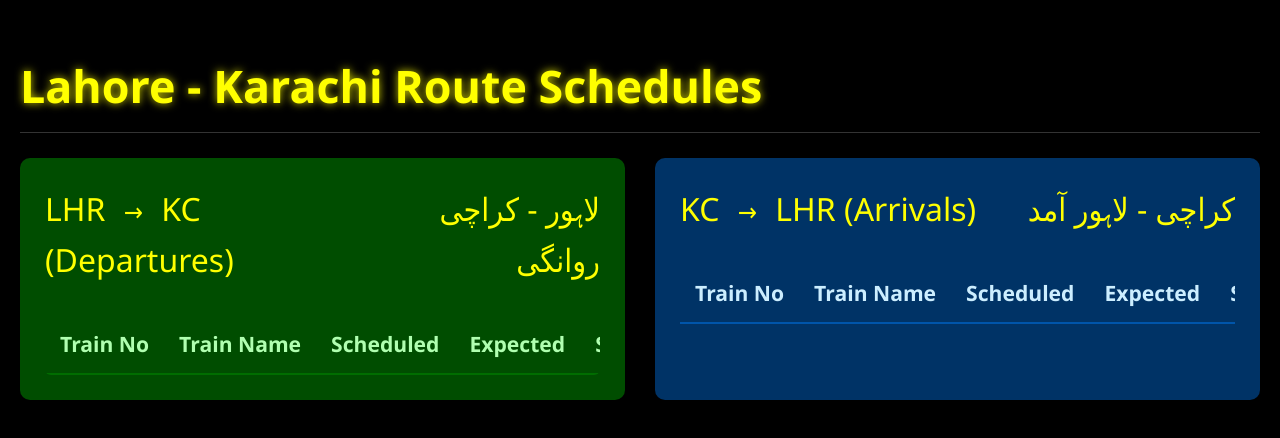
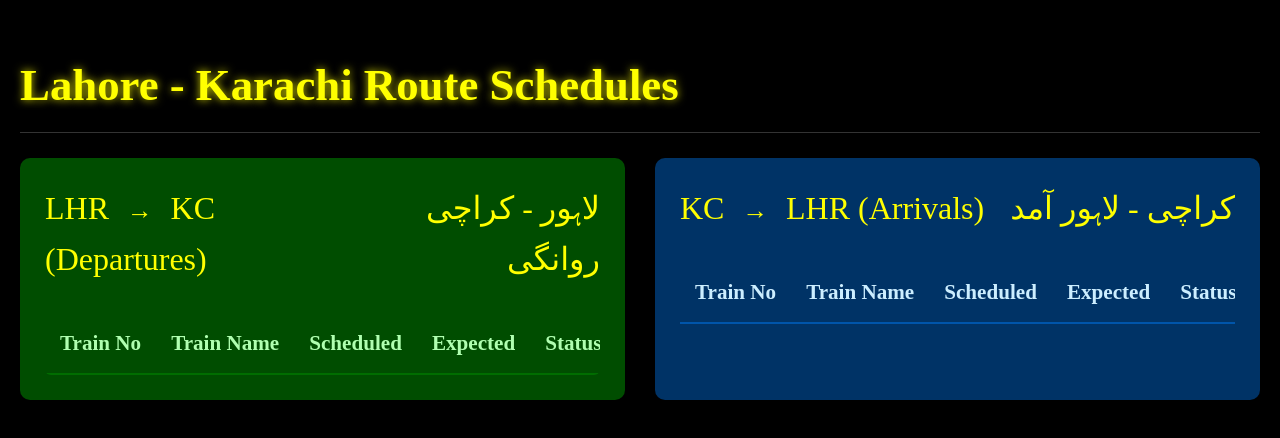
Before and after one commit to Faizan404/PrRailGov, a plain HTML site: page display_lhr_kc.html in a window 1280 px wide. Drawn offline with Linux system fonts and the light colour scheme; a script that the page names is missing.

Commit message:
Update display_style.css

```diff
--- a/display_style.css
+++ b/display_style.css
@@ -2,7 +2,7 @@ html, body {
     height: 100%; /* Ensure body can fill the viewport height */
 }
 body {
-    font-family: 'Segoe UI', Tahoma, Geneva, Verdana, sans-serif;
+      font-family: 'Times New Roman', Times, serif;
     margin: 0;
     padding: 20px;
     color: #f0f0f0; /* Light text for dark themes */
```
